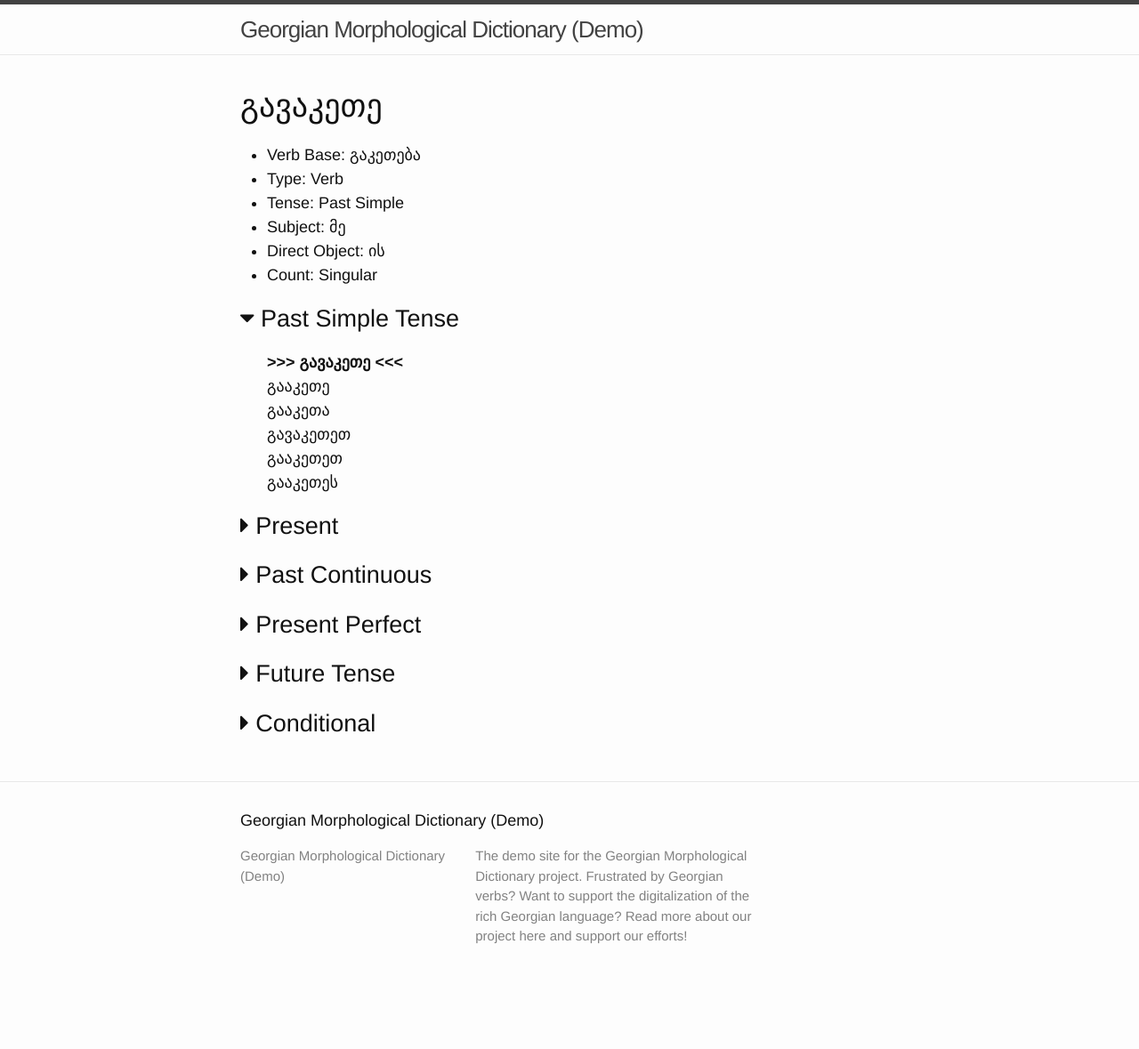
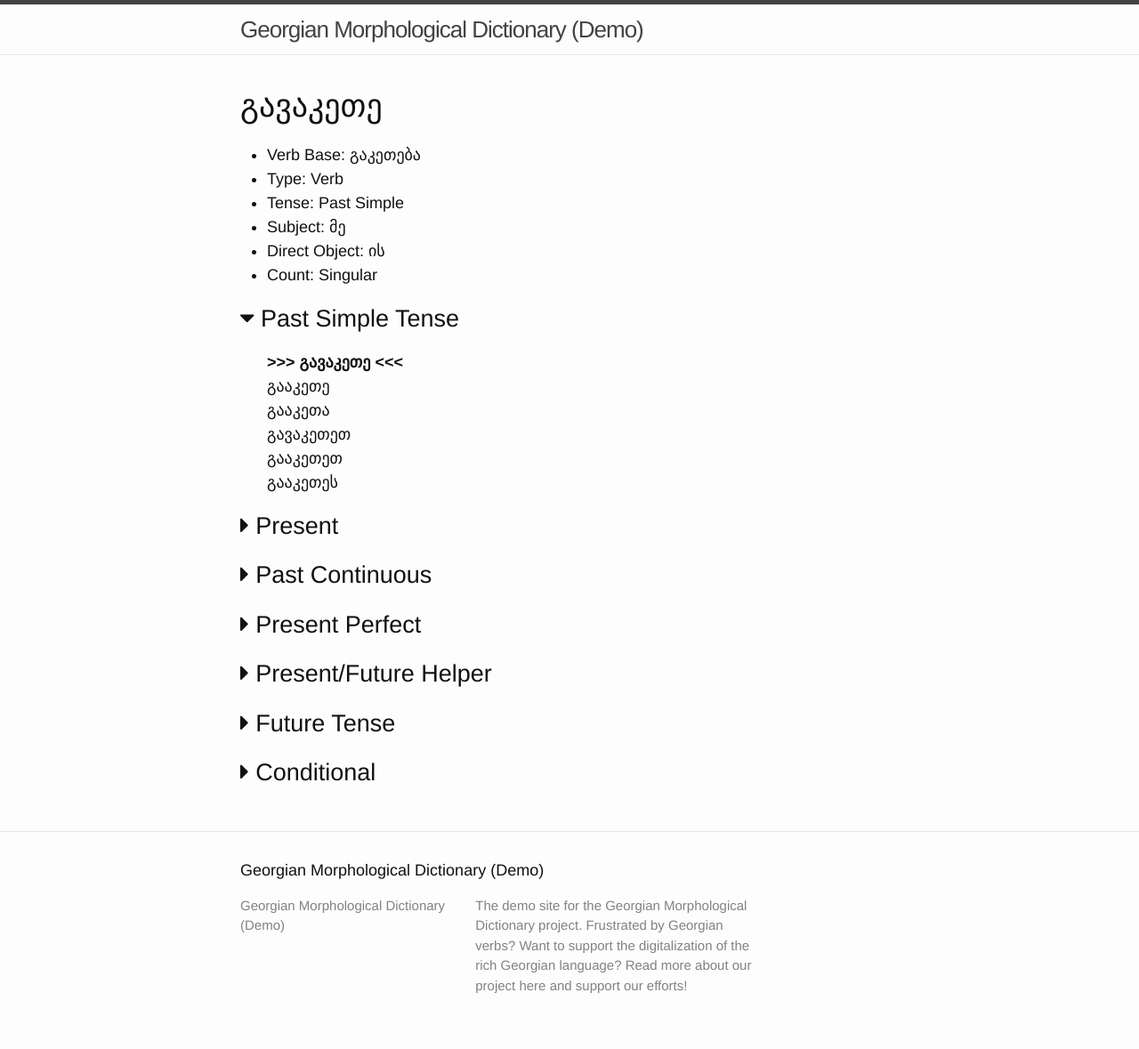
Before and after one commit to nwshane/georgian-morphology-demo, a Jekyll site: the page built from _posts/words/2016-03-02-გავაკეთე.markdown, in a window 1280 px wide. Shown: the whole page at 89% size. Built offline with Jekyll 4.4.1, drawn with Linux system fonts in a browser that asks for light colours; nearby versions of some CDN libraries; before the commit the page ends 1124 px from its top, so only the background shows below that.

Commit message:
Added Present/Future Helper tense to გავაკეთე page.

```diff
--- a/_posts/words/2016-03-02-გავაკეთე.markdown
+++ b/_posts/words/2016-03-02-გავაკეთე.markdown
@@ -87,6 +87,23 @@
 
   <h2 class='js-expand-collapse-siblings'>
     <i class="fa fa-caret-right"></i>
+    Present/Future Helper
+  </h2>
+
+  * გავაკეთო
+  * გააკეთო
+  * გააკეთოს
+  * გავაკეთოთ
+  * გააკეთოთ
+  * გააკეთონ
+  {: .is-collapsed }
+
+</section>
+
+<section class='verb-block'>
+
+  <h2 class='js-expand-collapse-siblings'>
+    <i class="fa fa-caret-right"></i>
     Future Tense
   </h2>
 
```
